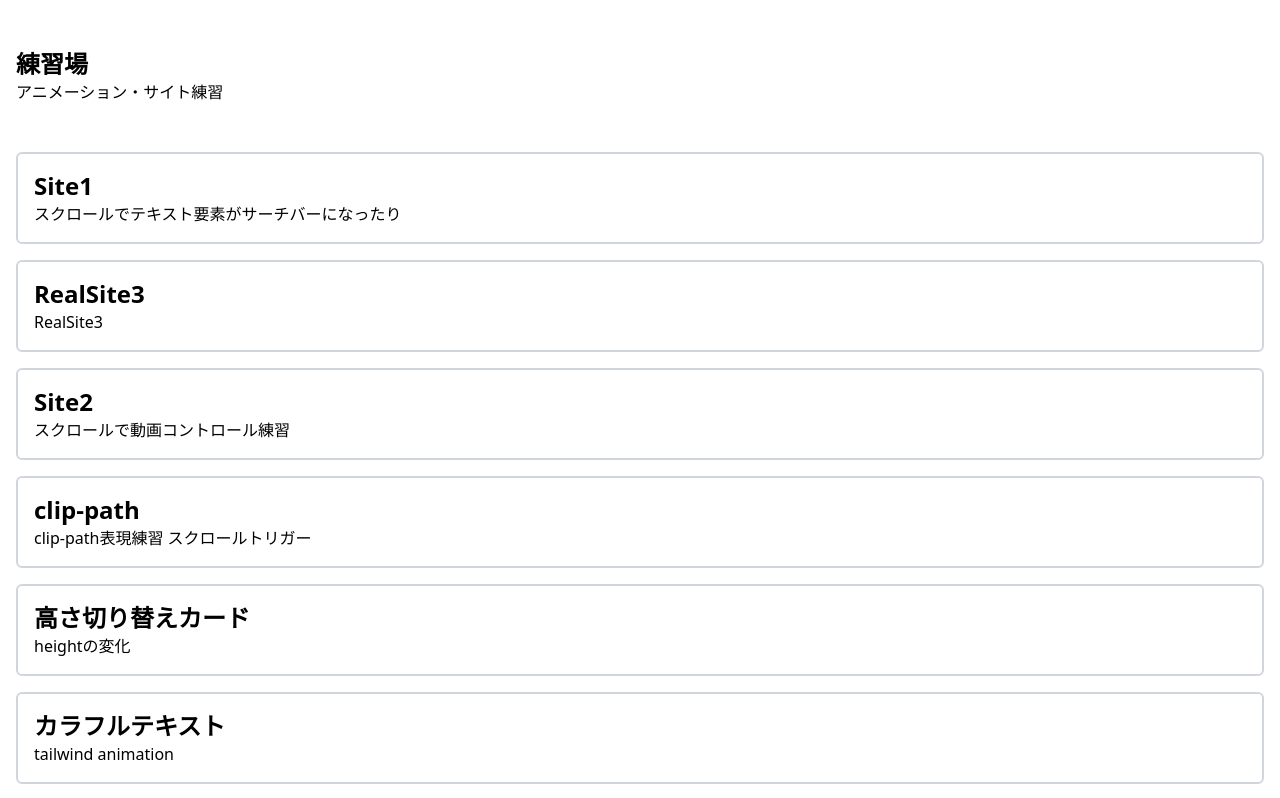
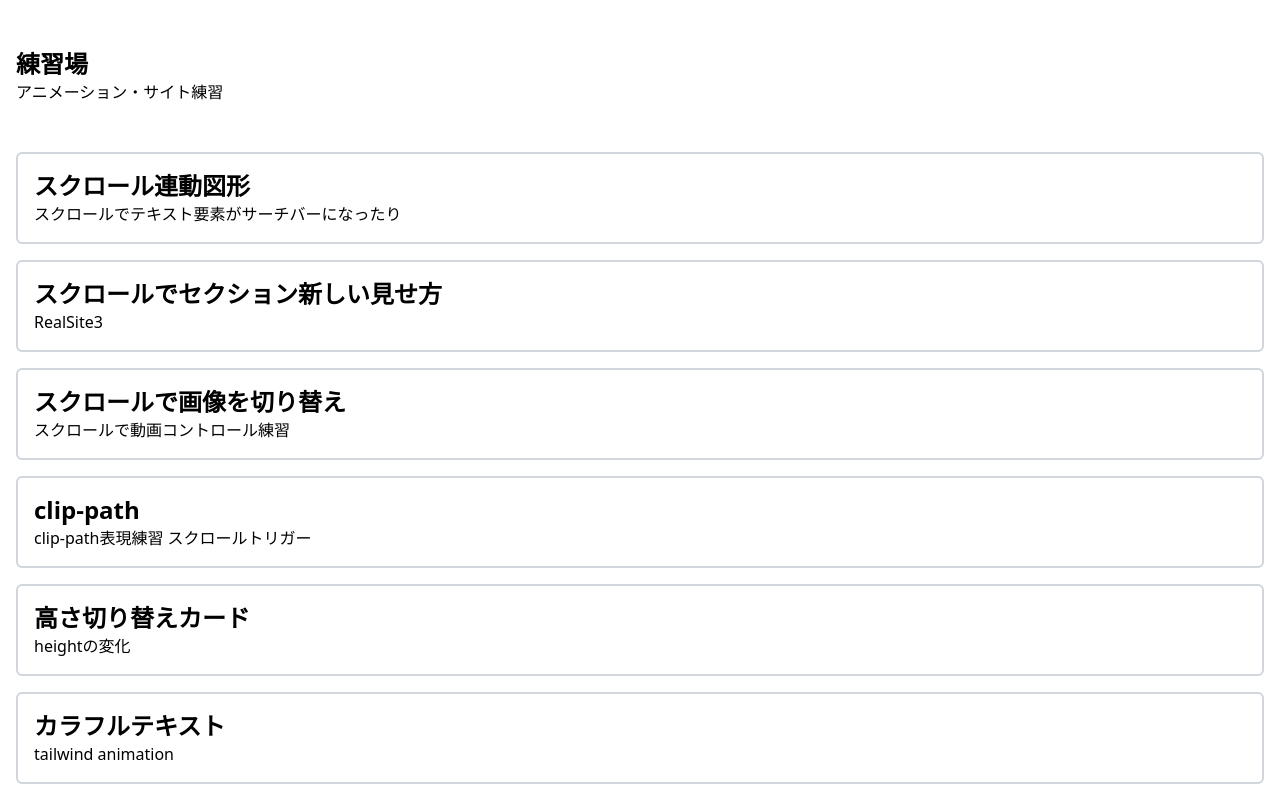
Before and after one commit to Musasi914/site-training, a React (Vite) app: page / in a window 1280 px wide. Shown: the top 798 px of the page. Built offline with nearby package versions, Linux system fonts and the light colour scheme.

Commit message:
fix: routerの重複を修正

```diff
--- a/src/router/pageList.ts
+++ b/src/router/pageList.ts
@@ -25,19 +25,19 @@ export const pageList: PageConfig[] = [
   {
     path: "/site1",
     component: Site1,
-    title: "Site1",
+    title: "スクロール連動図形",
     description: "スクロールでテキスト要素がサーチバーになったり",
   },
   {
     path: "/site3",
     component: RealSite3,
-    title: "RealSite3",
+    title: "スクロールでセクション新しい見せ方",
     description: "RealSite3",
   },
   {
     path: "/ssite2",
     component: SSite2,
-    title: "Site2",
+    title: "スクロールで画像を切り替え",
     description: "スクロールで動画コントロール練習",
   },
   {
@@ -53,7 +53,7 @@ export const pageList: PageConfig[] = [
     description: "heightの変化",
   },
   {
-    path: "/site3",
+    path: "/ssite3",
     component: Site3,
     title: "カラフルテキスト",
     description: "tailwind animation",
```
